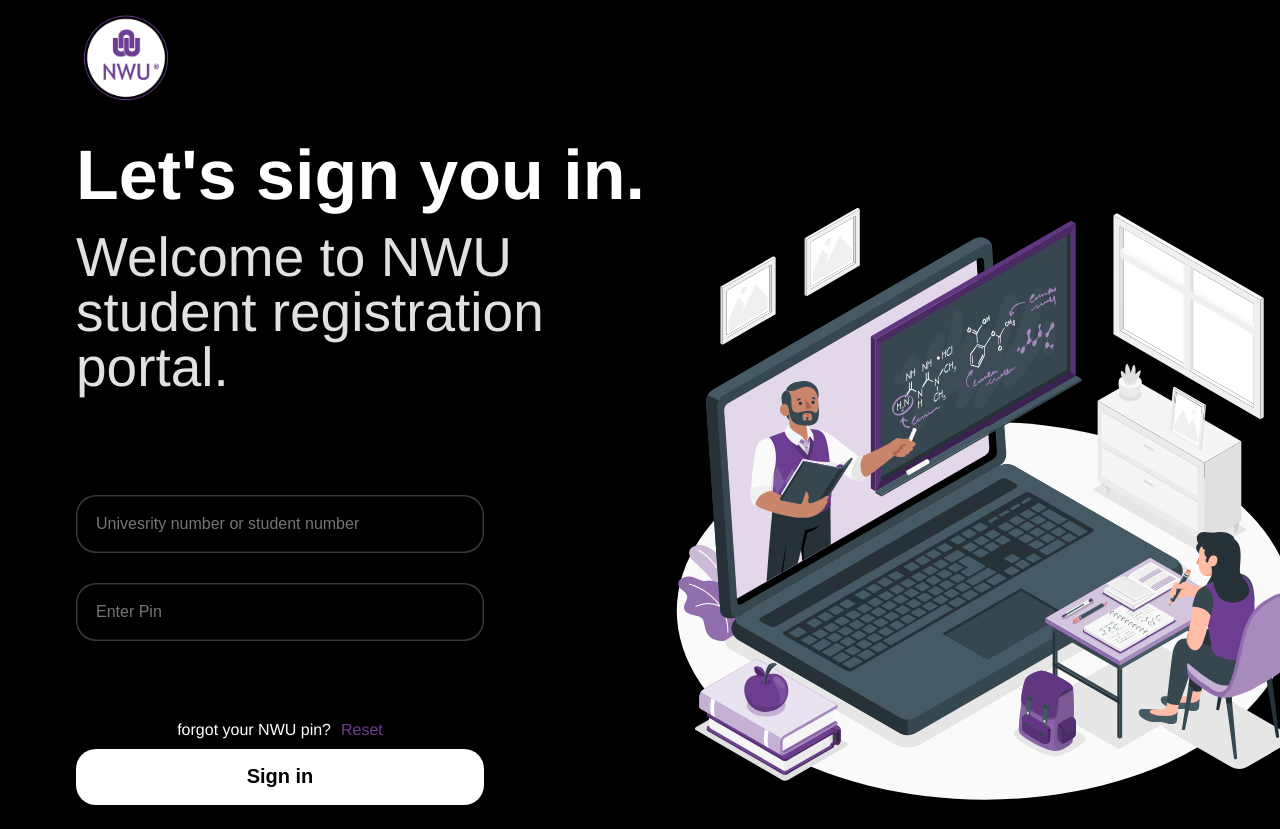
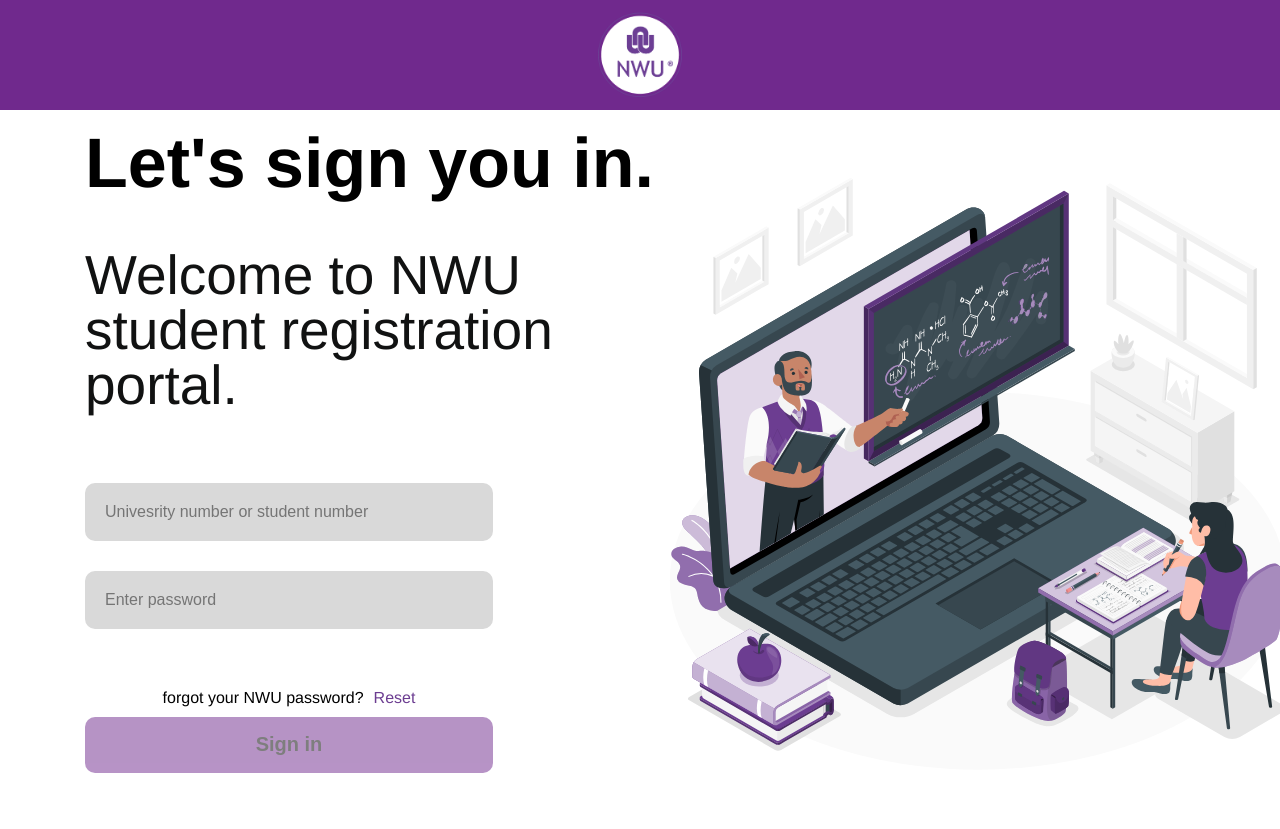
Before and after one commit to donaldlwandle/nwu-registration, a React (Create React App) app: page /login in a window 1280 px wide. Shown: the top 829 px of the page. After the commit the page ends 800 px from the top, so only its background shows below. Built offline with nearby package versions, Linux system fonts and the light colour scheme.

Commit message:
completed email amd password firebase Auth...

```diff
--- a/src/index.css
+++ b/src/index.css
@@ -4,8 +4,9 @@
 }
 
 :root,body,html {
-  background-color: black;
+  background-color: white;
   box-sizing: border-box;
+  display: block;
 }
 div, h1, h2, h3, h4, h5, header, html, i
 ,image, label, li, ul , p ,nav , small , span {
@@ -20,4 +21,27 @@
 
 body{
   font-family: Google Sans,Helvetica Neue,sans-serif;
+  margin: 0;
+
+
+
+
+
+
+
 }
+
+
+
+::-webkit-scrollbar{
+  width: 0.5em;
+}
+
+::-webkit-scrollbar-track{
+  background:inherit;
+}
+
+::-webkit-scrollbar-thumb{
+  background:#c9d1d9;
+  border-radius: 100vw;
+}
--- a/src/ui/components/login.js
+++ b/src/ui/components/login.js
@@ -1,15 +1,42 @@
 import React from 'react';
 import styled from 'styled-components'
-import {useHistory} from 'react-router-dom'
+import {useNavigate } from 'react-router-dom'
+import { useContext , useState , useEffect} from 'react';
+import FirebaseContext from '../../lib/context/firebaseContext';
 
-class Login extends React.Component {
+export default function Login() {
 
-    constructor(props){
-        super(props)
+    // App anvigation
+    const navigation = useNavigate();
+
+    //calling database context
+    const { firebase } = useContext(FirebaseContext);
+
+    //state for storing form inputs
+    const [email , setEmail] = useState('');
+    const [password , setPassword] = useState('');
+
+    //usestate for input errors
+    const [error , setError] = useState('');
+
+    // uses state for input validation
+    const isInvalid = password === '' || email === '';
+
+    // hande login
+    const executeLogin = () => {
 
     }
 
-    render() {
+    useEffect(() => {
+      document.title = 'Login-NWU'
+
+
+    }, [])
+
+
+
+
+
     return (
         <Container>
             <Nav>
@@ -27,14 +54,23 @@
 
                 </Hero>
 
-                    <Form>
-                        <StudentNo placeholder='Univesrity number or student number' type={'text'}/>
-                        <StudentNo placeholder='Enter Pin' type={'text'}/>
+                <Form onSubmit={executeLogin} method="POST">
+                    <StudentNo  placeholder='Univesrity number or student number'
+                     type={'text'}
+                     onChange={({target}) => setEmail(target.value)} />
+
+                    <StudentNo placeholder='Enter password'
+                    type={'password'}
+                    autoComplete ={'off'}
+                    onChange={({target}) => setPassword(target.value)} />
+
                     <div>
-                            <p>forgot your NWU pin?</p>
+                        <p>forgot your NWU password?</p>
                         <a>Reset</a>
                     </div>
-                        <SignInButton>Sign in</SignInButton>
+                    <SignInButton disabled={isInvalid}
+                    type='submit'
+                    >Sign in</SignInButton>
                 </Form>
 
 
@@ -44,21 +80,22 @@
         </Container>
 
     );
-         }
+
 
 }
 
 const Container = styled.div`
+
     padding: 0px;
 
 `;
 
 const Nav = styled.nav`
-    max-width: 1128px;
-    margin: auto;
-    padding: 0px 0 16px;
     display: flex;
     align-items: center;
+    justify-content: center;
+    background: var(--stroke, #70298D);
+    padding: 5px;
 
     img{
         width: 100px;
@@ -79,13 +116,14 @@
     padding-top: 40px;
     max-width: 1128px;
     margin: auto;
-    padding: 16px;
+    padding: 18px 0px 18px 18px;
     align-content: start;
 
 
     @media (max-width: 768px) {
-        padding: 0 5px;
+
         padding-top: 50px;
+        margin: 0;
 
 
     }
@@ -128,8 +166,9 @@
     font-size: 55px;
     line-height: 55px;
     font-weight: 500;
+    margin-top: 50px;
 
-    color: #e1e1e1;
+    color: #111212;
 
     @media (max-width: 768px ) {
         width: 100%;
@@ -145,7 +184,7 @@
     line-height: 70px;
     font-weight: 700;
 
-    color: #fff;
+    color: black;
 
     @media (max-width: 768px ) {
         width: 100%;
@@ -158,14 +197,19 @@
 const Form = styled.div`
     display: flex;
     flex-wrap: wrap;
-    margin-top: 100px;
+    margin-top: 70px;
     width:408px;
     padding-right: 10px;
+
+
 
     @media (max-width: 768px ) {
         margin-top: 60px
 
+
     }
+
+
     div{
         display: flex;
         flex-wrap: wrap;
@@ -174,11 +218,11 @@
         position: relative;
         align-items: center;
         margin-bottom: 10px;
-        margin-top: 50px;
+        margin-top: 30px;
 
 
         p{
-            color: white;
+            color: black;
             font-size: 16px;
         }
 
@@ -196,11 +240,11 @@
     display: flex;
     justify-content: center;
     align-items: center;
-    background-color: white;
     height: 56px;
     width: 100%;
     color: black;
-    border-radius: 20px;
+    border-radius: 10px;
+    background: var(--stroke, #70298D);
     transition-duration: 167ms;
     font-size: 20px;
     font-weight: 700;
@@ -208,7 +252,10 @@
     border: 0;
 
     &:hover{
-        background-color: #c1c1c1;
+        background-color: #5f2e7399;
+    }
+    &:disabled{
+        opacity: 0.5;
     }
 
 
@@ -221,20 +268,23 @@
     text-align: start;
     padding-left:20px;
     height: 56px;
-    width: 100%;
-    border-radius: 20px;
+    width: 95%;
+    border-radius: 10px;
     transition-duration: 167ms;
     font-size: 16px;
     margin-bottom: 30px;
     font-weight: 200;
-    box-shadow: inset 0 0 0 1.5px #39383e;
     border: none;
-    background: none;
-    color: white;
+    background: #D9D9D9;
+    color: black;
+
+
+    &:focus{
+        outline: 2px solid #70298D;
+
+    }
 
 
 
 
 `;
-
-export default Login;
```
Lines whose indentation alone changed are shown as unchanged.
